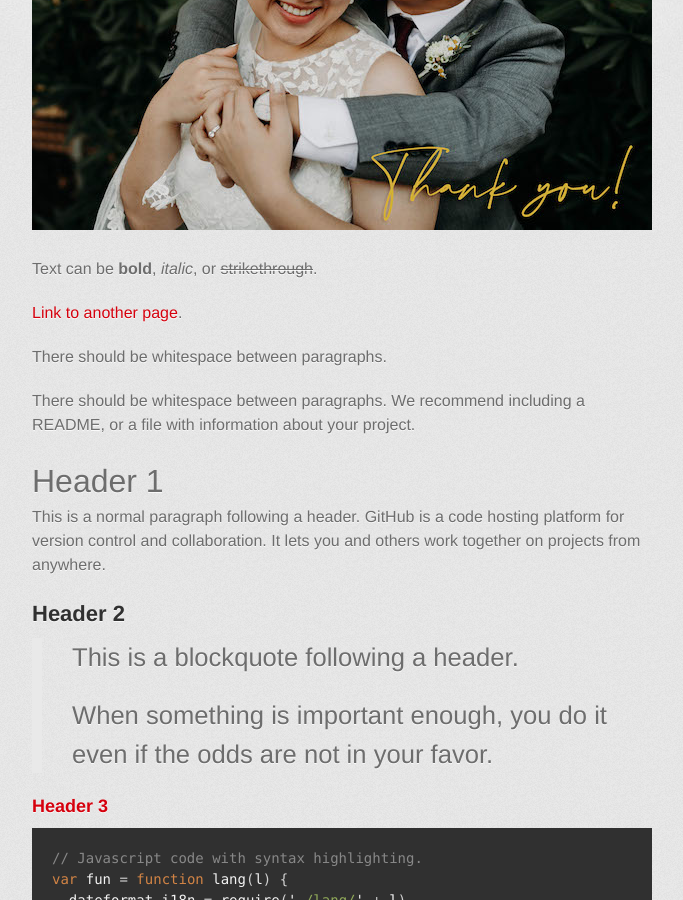
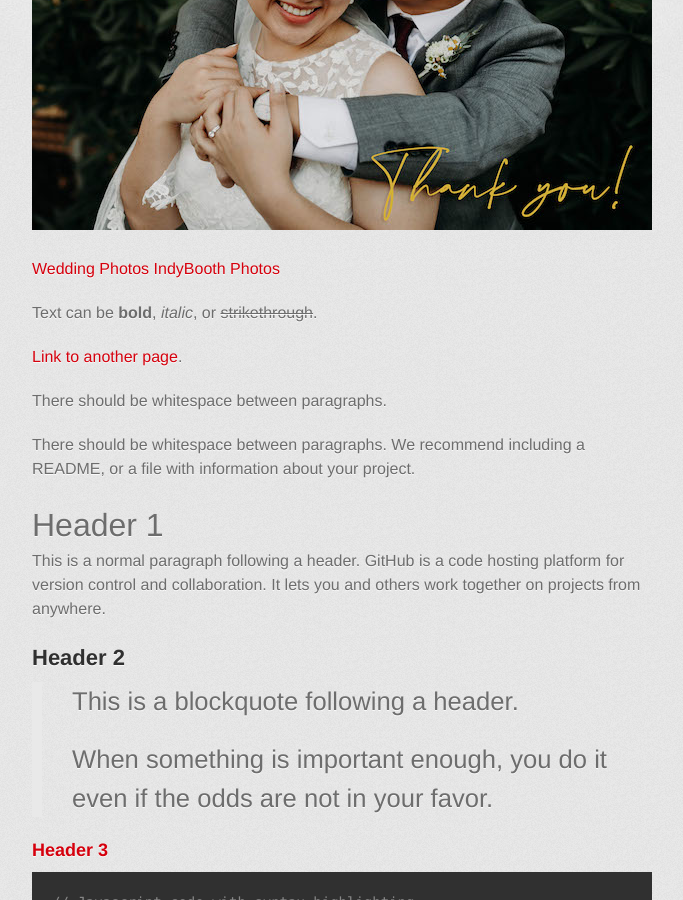
Before and after one commit to jimjaeadventures/jimjaewedding, a Jekyll site: the page built from index.md, in a window 1280 px wide and 900 px high, scrolled down 405 px. Shown: the whole window, without its empty margins (298-981 px from the left). Built offline with Jekyll 4.4.1, drawn with Linux system fonts in a browser that asks for light colours; some web fonts are replaced.

Commit message:
Update index.md

```diff
--- a/index.md
+++ b/index.md
@@ -3,6 +3,10 @@ layout: default
 ---
 
 ![thankyou](./images/thankyou.jpg)
+
+[Wedding Photos](https://photos.app.goo.gl/Lj2tjCtJdXVssKLz6)
+[IndyBooth Photos](https://photos.app.goo.gl/wYsS47q2oBg7pv4H9)
+
 
 Text can be **bold**, _italic_, or ~~strikethrough~~.
 
```
